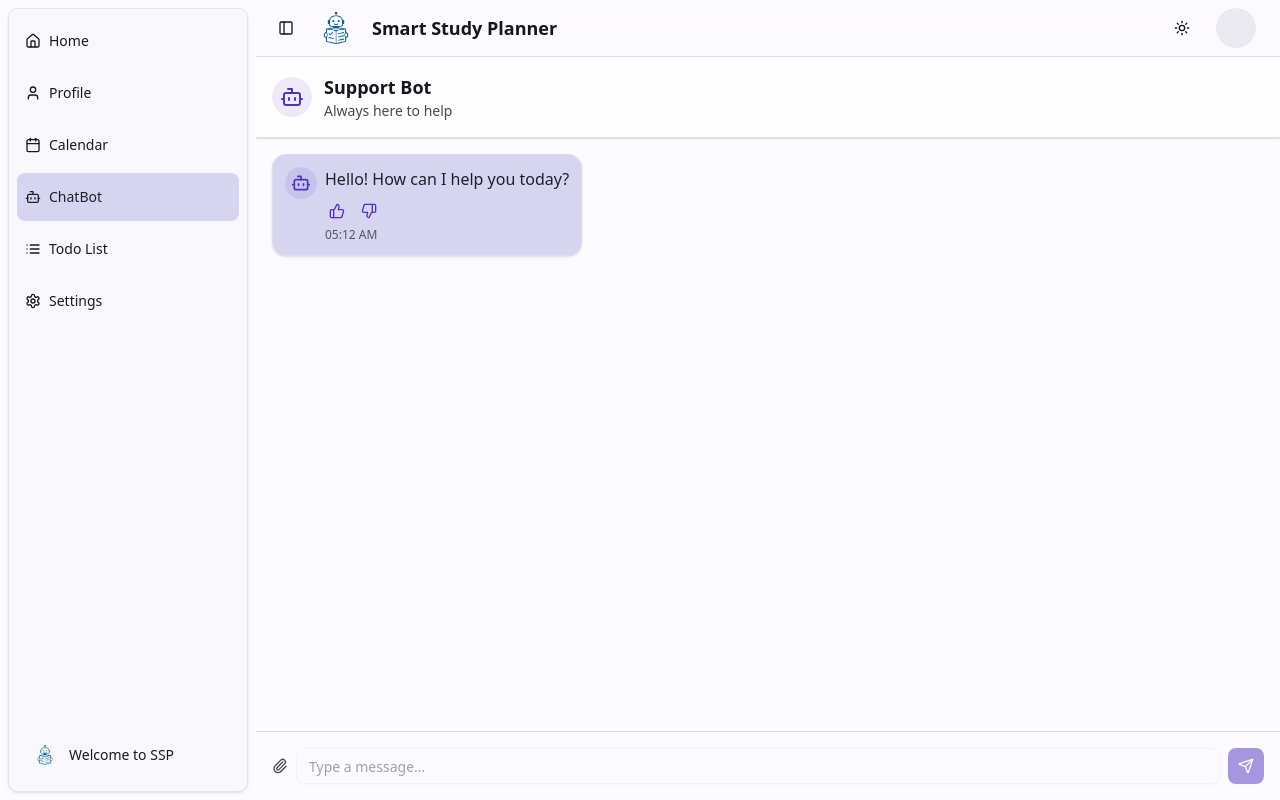
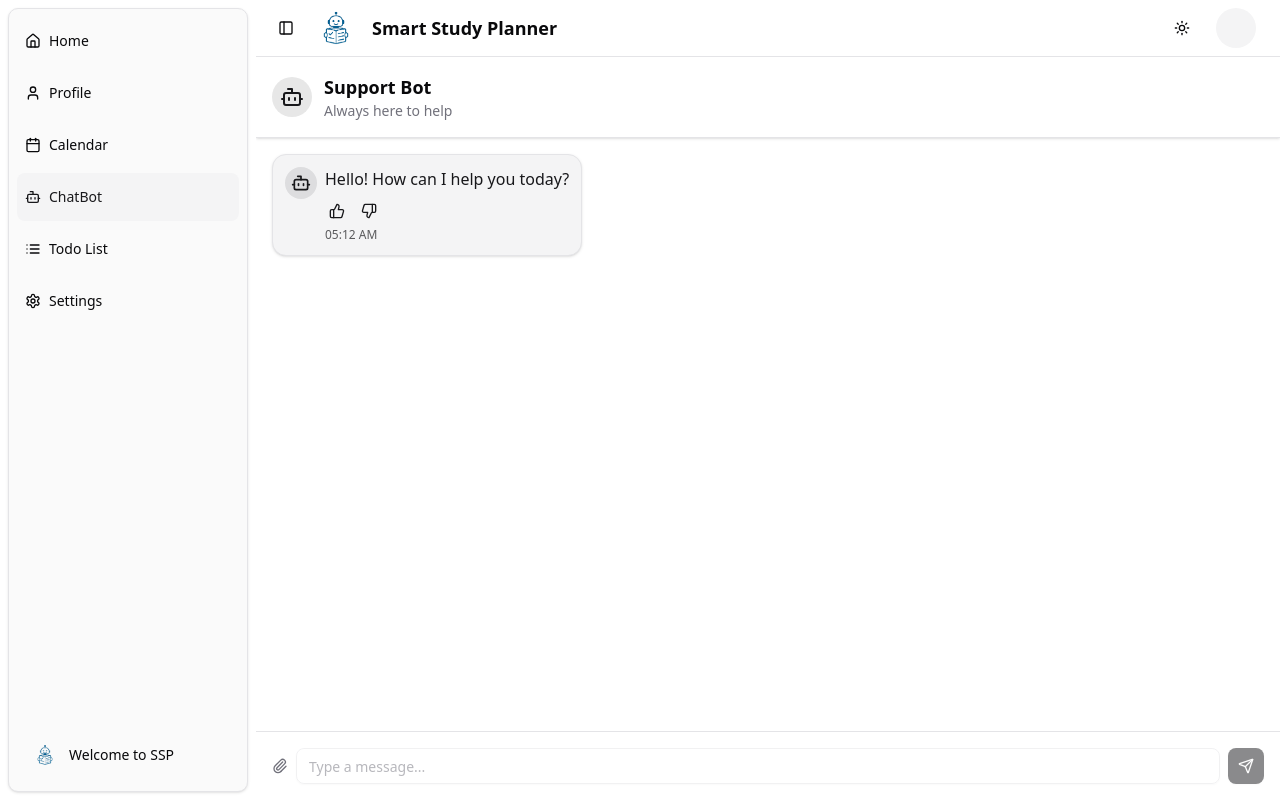
Before and after one commit to iltan987/smart-study-planner, a Next.js app: page /chatbot in a window 1280 px wide. Built offline with nearby package versions, Linux system fonts and the light colour scheme; no server answers.

Commit message:
style: update color variables and dark theme styles in globals.css

```diff
--- a/src/app/globals.css
+++ b/src/app/globals.css
@@ -1,116 +1,13 @@
 @import 'tailwindcss';
-@import 'tw-animate-css';
+@import "tw-animate-css";
 
 @custom-variant dark (&:is(.dark *));
-
-:root {
-  --radius: 0.625rem;
-
-  /* Base Colors */
-  --background: oklch(0.99 0.01 295); /* light lavender */
-  --foreground: oklch(0.2 0.02 285); /* deep purple text */
-
-  /* Cards & Popovers */
-  --card: oklch(1 0.008 296);
-  --card-foreground: oklch(0.2 0.015 284);
-
-  --popover: oklch(0.985 0.008 295);
-  --popover-foreground: oklch(0.22 0.02 285);
-
-  /* Main Actions */
-  --primary: oklch(0.45 0.2 285); /* vivid purple */
-  --primary-foreground: oklch(0.99 0.01 295);
-
-  /* Secondary Actions */
-  --secondary: oklch(0.92 0.04 300); /* soft purple-pink */
-  --secondary-foreground: oklch(0.25 0.03 285);
-
-  /* Muted Surfaces */
-  --muted: oklch(0.94 0.008 295);
-  --muted-foreground: oklch(0.4 0.015 285);
-
-  /* Accents */
-  --accent: oklch(0.88 0.04 290);
-  --accent-foreground: oklch(0.25 0.02 285);
-
-  /* Destructive */
-  --destructive: oklch(0.6 0.25 27); /* reddish tone */
-  --destructive-foreground: oklch(1 0.01 295);
-
-  /* UI elements */
-  --border: oklch(0.9 0.008 295);
-  --input: oklch(0.95 0.01 295);
-  --ring: oklch(0.55 0.05 285);
-
-  /* Chart Colors */
-  --chart-1: oklch(0.6 0.22 285); /* deep purple */
-  --chart-2: oklch(0.7 0.2 290); /* magenta */
-  --chart-3: oklch(0.65 0.12 300); /* light lavender */
-  --chart-4: oklch(0.5 0.18 275); /* bluish-purple */
-  --chart-5: oklch(0.78 0.1 295); /* pale orchid */
-
-  /* Sidebar */
-  --sidebar: oklch(0.98 0.005 295);
-  --sidebar-foreground: oklch(0.22 0.02 285);
-  --sidebar-primary: oklch(0.4 0.15 285);
-  --sidebar-primary-foreground: oklch(0.98 0.01 295);
-  --sidebar-accent: oklch(0.88 0.04 290);
-  --sidebar-accent-foreground: oklch(0.25 0.02 285);
-  --sidebar-border: oklch(0.92 0.01 295);
-  --sidebar-ring: oklch(0.55 0.05 285);
-}
-
-.dark {
-  --background: oklch(0.15 0.01 285);
-  --foreground: oklch(0.99 0.01 295);
-
-  --card: oklch(0.2 0.02 285);
-  --card-foreground: oklch(0.98 0.01 295);
-
-  --popover: oklch(0.22 0.015 285);
-  --popover-foreground: oklch(0.98 0.01 295);
-
-  --primary: oklch(0.75 0.05 290);
-  --primary-foreground: oklch(0.2 0.02 285);
-
-  --secondary: oklch(0.25 0.01 285);
-  --secondary-foreground: oklch(0.99 0.01 295);
-
-  --muted: oklch(0.2 0.01 285);
-  --muted-foreground: oklch(0.75 0.02 285);
-
-  --accent: oklch(0.35 0.02 290);
-  --accent-foreground: oklch(0.98 0.01 295);
-
-  --destructive: oklch(0.65 0.2 25);
-  --destructive-foreground: oklch(0.99 0.01 295);
-
-  --border: oklch(0.25 0.01 285);
-  --input: oklch(0.22 0.01 285);
-  --ring: oklch(0.6 0.05 285);
-
-  --chart-1: oklch(0.6 0.22 285);
-  --chart-2: oklch(0.7 0.2 290);
-  --chart-3: oklch(0.65 0.12 300);
-  --chart-4: oklch(0.5 0.18 275);
-  --chart-5: oklch(0.78 0.1 295);
-
-  --sidebar: oklch(0.2 0.02 285);
-  --sidebar-foreground: oklch(0.98 0.01 295);
-  --sidebar-primary: oklch(0.45 0.18 285);
-  --sidebar-primary-foreground: oklch(0.98 0.01 295);
-  --sidebar-accent: oklch(0.35 0.02 290);
-  --sidebar-accent-foreground: oklch(0.98 0.01 295);
-  --sidebar-border: oklch(0.25 0.01 285);
-  --sidebar-ring: oklch(0.6 0.05 285);
-}
 
 @theme inline {
   --radius-sm: calc(var(--radius) - 4px);
   --radius-md: calc(var(--radius) - 2px);
   --radius-lg: var(--radius);
   --radius-xl: calc(var(--radius) + 4px);
-
   --color-background: var(--background);
   --color-foreground: var(--foreground);
   --color-card: var(--card);
@@ -129,13 +26,11 @@
   --color-border: var(--border);
   --color-input: var(--input);
   --color-ring: var(--ring);
-
   --color-chart-1: var(--chart-1);
   --color-chart-2: var(--chart-2);
   --color-chart-3: var(--chart-3);
   --color-chart-4: var(--chart-4);
   --color-chart-5: var(--chart-5);
-
   --color-sidebar: var(--sidebar);
   --color-sidebar-foreground: var(--sidebar-foreground);
   --color-sidebar-primary: var(--sidebar-primary);
@@ -146,6 +41,75 @@
   --color-sidebar-ring: var(--sidebar-ring);
 }
 
+:root {
+  --radius: 0.625rem;
+  --background: oklch(1 0 0);
+  --foreground: oklch(0.141 0.005 285.823);
+  --card: oklch(1 0 0);
+  --card-foreground: oklch(0.141 0.005 285.823);
+  --popover: oklch(1 0 0);
+  --popover-foreground: oklch(0.141 0.005 285.823);
+  --primary: oklch(0.21 0.006 285.885);
+  --primary-foreground: oklch(0.985 0 0);
+  --secondary: oklch(0.967 0.001 286.375);
+  --secondary-foreground: oklch(0.21 0.006 285.885);
+  --muted: oklch(0.967 0.001 286.375);
+  --muted-foreground: oklch(0.552 0.016 285.938);
+  --accent: oklch(0.967 0.001 286.375);
+  --accent-foreground: oklch(0.21 0.006 285.885);
+  --destructive: oklch(0.577 0.245 27.325);
+  --border: oklch(0.92 0.004 286.32);
+  --input: oklch(0.92 0.004 286.32);
+  --ring: oklch(0.705 0.015 286.067);
+  --chart-1: oklch(0.646 0.222 41.116);
+  --chart-2: oklch(0.6 0.118 184.704);
+  --chart-3: oklch(0.398 0.07 227.392);
+  --chart-4: oklch(0.828 0.189 84.429);
+  --chart-5: oklch(0.769 0.188 70.08);
+  --sidebar: oklch(0.985 0 0);
+  --sidebar-foreground: oklch(0.141 0.005 285.823);
+  --sidebar-primary: oklch(0.21 0.006 285.885);
+  --sidebar-primary-foreground: oklch(0.985 0 0);
+  --sidebar-accent: oklch(0.967 0.001 286.375);
+  --sidebar-accent-foreground: oklch(0.21 0.006 285.885);
+  --sidebar-border: oklch(0.92 0.004 286.32);
+  --sidebar-ring: oklch(0.705 0.015 286.067);
+}
+
+.dark {
+  --background: oklch(0.141 0.005 285.823);
+  --foreground: oklch(0.985 0 0);
+  --card: oklch(0.21 0.006 285.885);
+  --card-foreground: oklch(0.985 0 0);
+  --popover: oklch(0.21 0.006 285.885);
+  --popover-foreground: oklch(0.985 0 0);
+  --primary: oklch(0.92 0.004 286.32);
+  --primary-foreground: oklch(0.21 0.006 285.885);
+  --secondary: oklch(0.274 0.006 286.033);
+  --secondary-foreground: oklch(0.985 0 0);
+  --muted: oklch(0.274 0.006 286.033);
+  --muted-foreground: oklch(0.705 0.015 286.067);
+  --accent: oklch(0.274 0.006 286.033);
+  --accent-foreground: oklch(0.985 0 0);
+  --destructive: oklch(0.704 0.191 22.216);
+  --border: oklch(1 0 0 / 10%);
+  --input: oklch(1 0 0 / 15%);
+  --ring: oklch(0.552 0.016 285.938);
+  --chart-1: oklch(0.488 0.243 264.376);
+  --chart-2: oklch(0.696 0.17 162.48);
+  --chart-3: oklch(0.769 0.188 70.08);
+  --chart-4: oklch(0.627 0.265 303.9);
+  --chart-5: oklch(0.645 0.246 16.439);
+  --sidebar: oklch(0.21 0.006 285.885);
+  --sidebar-foreground: oklch(0.985 0 0);
+  --sidebar-primary: oklch(0.488 0.243 264.376);
+  --sidebar-primary-foreground: oklch(0.985 0 0);
+  --sidebar-accent: oklch(0.274 0.006 286.033);
+  --sidebar-accent-foreground: oklch(0.985 0 0);
+  --sidebar-border: oklch(1 0 0 / 10%);
+  --sidebar-ring: oklch(0.552 0.016 285.938);
+}
+
 @layer base {
   * {
     @apply border-border outline-ring/50;
```
